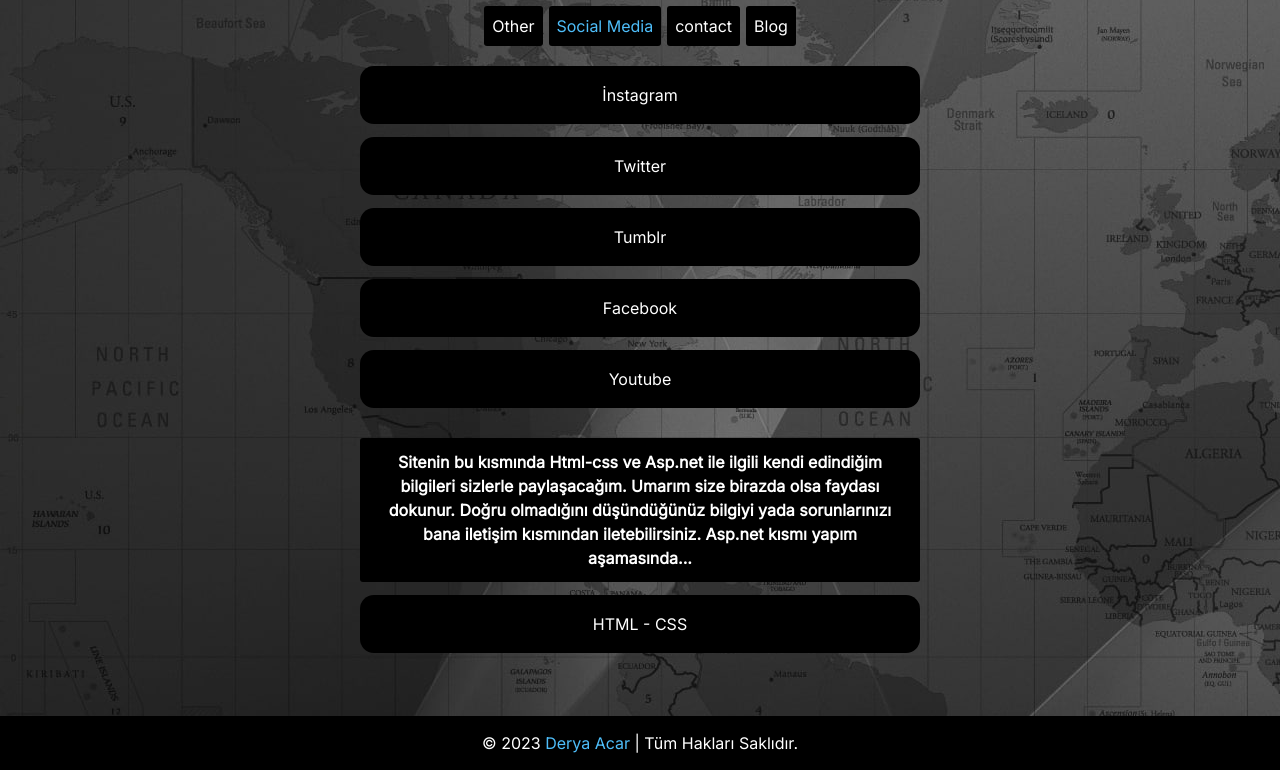
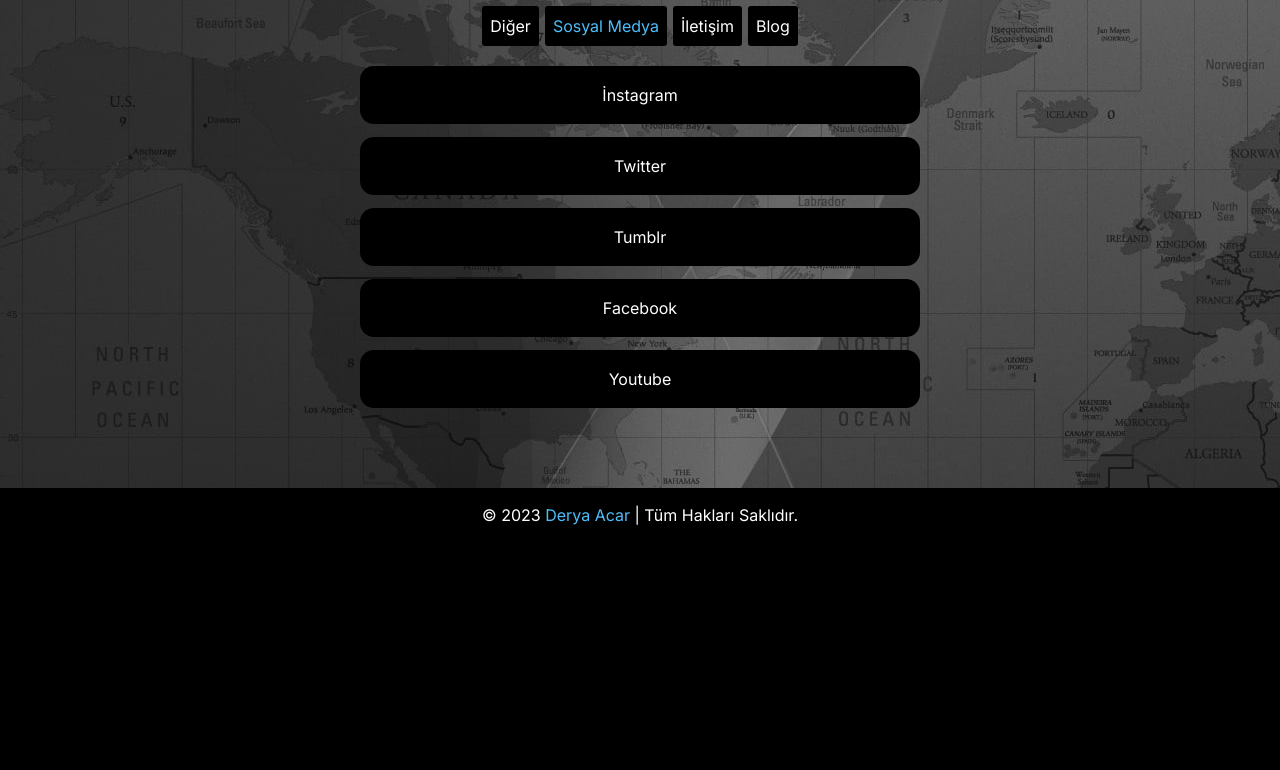
Before and after one commit to deryaxacar/deryaxacar.github.io, a plain HTML site: page index.html in a window 1280 px wide. Shown: the part 322-1092 px from the top of the page. After the commit the page ends 864 px from the top, so only its background shows below. Drawn offline with Linux system fonts and the light colour scheme.

Commit message:
Add files via upload

```diff
--- a/index.html
+++ b/index.html
@@ -76,9 +76,9 @@
         <!-- Menu Codes -->
         <nav>
             <ol>
-                <li id="menu-1">Other</li>
-                <li id="menu-2">Social Media</li>
-                <li id="menu-3">contact</li>
+                <li id="menu-1">Diğer</li>
+                <li id="menu-2">Sosyal Medya</li>
+                <li id="menu-3">İletişim</li>
                 <li id="menu-4">Blog</li>
             </ol>
         </nav>
@@ -148,7 +148,7 @@
             <section id="menu-3-container">
 
                 <div class="main_textarea">
-                    <p><strong>Merhaba, Ben Derya Acar. Uzun süredir yazılımla ilgileniyorum ve 2 sene öncede web programlamaya başladım. Web (tasarım, programlama vs.) üzerinde ilerliyorum. Şu anda web üzerinden arayüz programlamaya geçmek istediğim için sıfırdan c öğreniyorum. İletişime geçmek isterseniz <a href="https://mail.google.com/mail/u/0/?tab=rm&ogbl#inbox?compose=CllgCJvqrsvJcLqlPfGcmgHmwgQvwLzZZLxqRSswDcjkTKRPCtrtVkhPdZHmqtnplQgPLGgVTsV" target="_blank" rel="nofollow">Buradan</a> yada alta bıraktığım linkten ulaşabilirsiniz. </strong></p>
+                    <p><strong>Merhaba, Ben Derya Acar. Uzun süredir yazılımla ilgileniyorum ve 2 sene öncede web programlamaya başladım. Web (tasarım, programlama vs.) üzerinde ilerliyorum. Html-Css ve Asp.net biliyorum, temel seviye olarakta c ve c# gördüm. Şu anda web üzerinden arayüz programlamaya geçmek istediğim için sıfırdan c öğreniyorum. 18 yaşındayım. İletişime geçmek isterseniz <a href="https://mail.google.com/mail/u/0/?tab=rm&ogbl#inbox?compose=CllgCJvqrsvJcLqlPfGcmgHmwgQvwLzZZLxqRSswDcjkTKRPCtrtVkhPdZHmqtnplQgPLGgVTsV" target="_blank" rel="nofollow">Buradan</a> yada alta bıraktığım linkten ulaşabilirsiniz. </strong></p>
                 </div>
 
                 <div class="main_button" id="btnson3">
--- a/js/main.js
+++ b/js/main.js
@@ -48,5 +48,6 @@
     $("#menu-1-container").hide();
     $("#menu-2-container").show();
     $("#menu-3-container").hide();
+    $("#menu-4-container").hide();
 
 }
```
